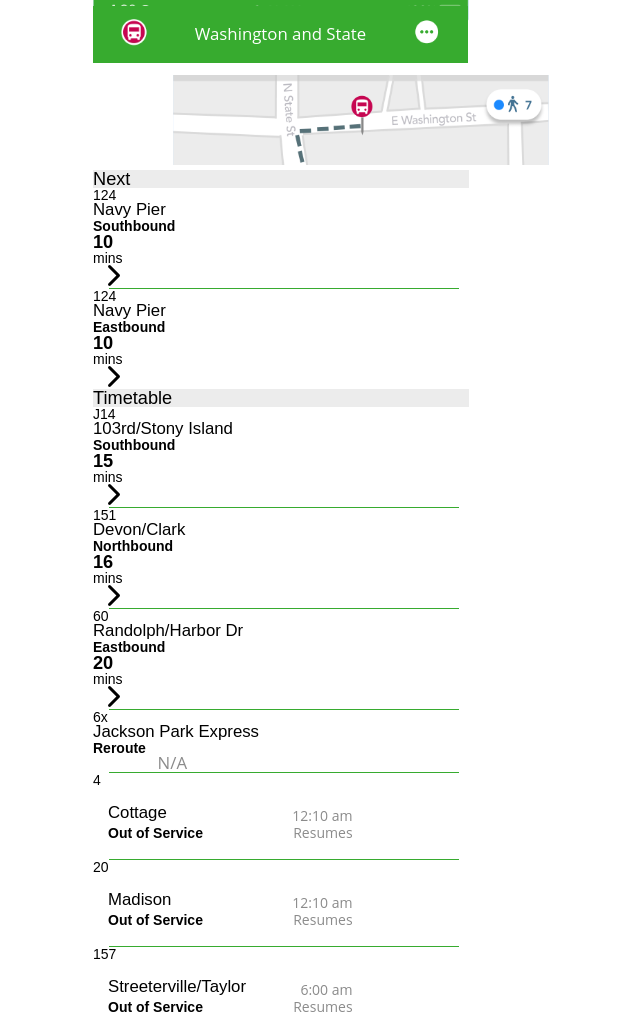
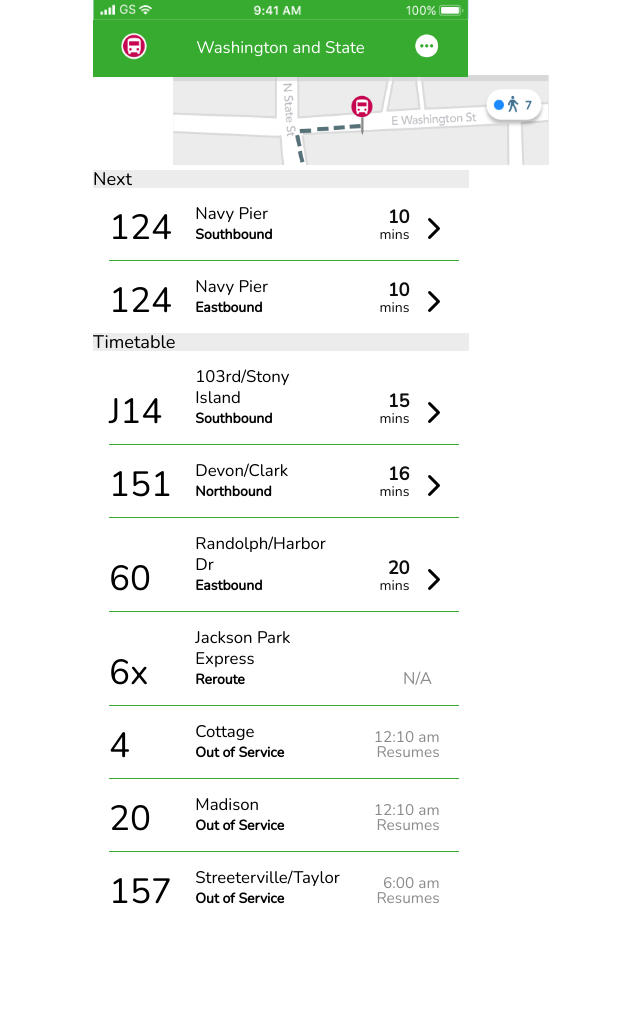
Before and after one commit to songtinghu/frontend-challenge, a plain HTML site: page index.html in a window 1280 px wide. Shown: the whole page, without its empty margins (337-977 px from the left). After the commit the page ends 924 px from the top, so only its background shows below. Drawn offline with nearby package versions, Linux system fonts and the light colour scheme.

Commit message:
Revised Green Version

```diff
--- a/css/style.css
+++ b/css/style.css
@@ -4,7 +4,7 @@
 
 body {
   background-color: #ffffff;
-  font-family: sans-serif;
+  font-family: 'Nunito',sans-serif;
   font-size: 14px;
   margin: 0;
   padding: 0;
@@ -34,7 +34,6 @@ h5 {
   background-color: #ECECEC;
 }
 
-
 .status-bar {
   position: fixed;
   z-index: 100;
@@ -44,7 +43,7 @@ h5 {
 
 nav {
   background-color: #37AB2F;
-  margin-top: 6px;
+  margin-top: 20px;
   padding: 20px 20px 20px 20px;
   position: fixed;
   width: 375px;
@@ -80,9 +79,46 @@ nav {
   color: #fff;
   display:inline-block;
   font-size: 1.2em;
-  font-family: "Open sans", "Lato", sans-serif;
+  font-family: 'Nunito', sans-serif;
   text-align: center;
   width: 100%;
+}
+
+.row {
+  display: inline;
+
+}
+
+.line1 {
+  font-size: 2.5em;
+  margin-left: 16px;
+  padding-top: 2.5px;
+  padding-bottom: 2.5px;
+  position:relative;
+  display:inline-block;
+  text-align: left;
+  width:18%;
+}
+
+
+.content1{
+  line-height: 1.5em;
+  padding: 15px 0 15px 15px;
+  display: inline-block;
+  width: 38%;
+
+}
+
+
+.time1{
+  position:relative;
+  display:inline-block;
+  line-height: 1.3em;
+  width: 22%;
+  text-align: right;
+  color: #0e0e0e;
+  font-family: 'Nunito', sans-serif;
+
 }
 
 
@@ -101,42 +137,17 @@ nav {
 
  }
 
-.content {
-  line-height: 1.5em;
-  padding: 15px 0 15px 15px;
-  display: inline-block;
-  width: 38%;
-}
 
-.line {
-  font-size: 2.5em;
-  margin-left: 16px;
-  padding-top: 2.5px;
-  padding-bottom: 2.5px;
-  position:relative;
-  display:inline-block;
-  text-align: left;
-  width:18%;
-}
-
-.time {
-  position:relative;
-  display:inline-block;
-  line-height: 1.3em;
-  width: 22%;
-  text-align: right;
-  color: #0e0e0e;
-  font-family: "Open sans", "Lato", sans-serif;
-}
 
 .resumes {
   position:relative;
-  display:inline-block;
-  line-height: 1.2em;
+  color: #8b8b8b;
+  display: inline-block;
+  font-size: 1.1em;
+  font-family: 'Nunito', sans-serif;
+  text-align: right;
   width: 18%;
-  text-align:right;
-  color: #8b8b8b;
-  font-family: "Open sans", "Lato", sans-serif;
+
 }
 
 .resume-content {
@@ -151,9 +162,9 @@ nav {
   color: #8b8b8b;
   display: inline-block;
   font-size: 1.2em;
-  font-family: "Open sans", "Lato", sans-serif;
+  font-family: 'Nunito', sans-serif;
   text-align: right;
-  width: 25%;
+  width: 28%;
 }
 
 .arrow {
```
